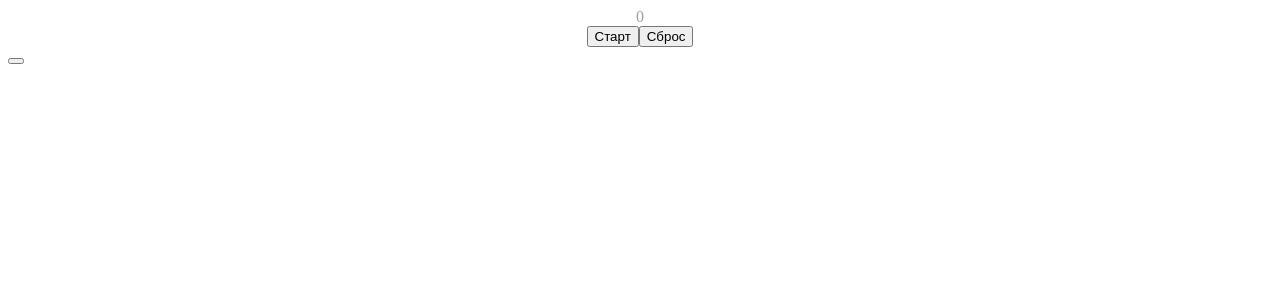
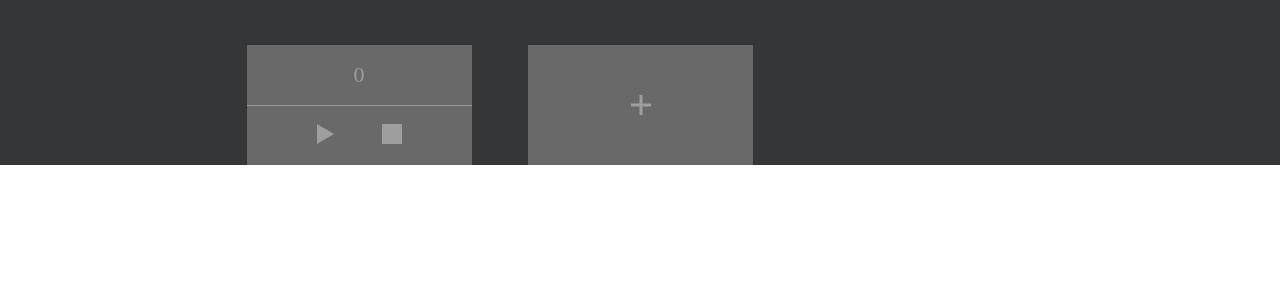
Before and after one commit to Paronim/stopwatch, a Vue app: page / in a window 1280 px wide. Shown: the top 300 px of the page. Built offline with nearby package versions, Linux system fonts and the light colour scheme.

Commit message:
Стили

```diff
--- a/src/App.vue
+++ b/src/App.vue
@@ -1,5 +1,7 @@
 <template>
-  <Stopwatch/>
+  <div class="wrapper-page">
+      <Stopwatch/>
+  </div>
 </template>
 
 <script setup>
@@ -8,5 +10,13 @@ import Stopwatch from './components/Stopwatch.vue'
 </script>
 
 <style lang="scss">
-
+  *{
+    box-sizing: border-box;
+    padding: 0;
+    margin: 0;
+    }
+  .wrapper-page{
+    background: #353638;
+    margin: 0 auto;
+  }
 </style>
--- a/src/components/Stopwatch.vue
+++ b/src/components/Stopwatch.vue
@@ -1,18 +1,19 @@
 <template>
   <div class="wrapper-stopwatch">
-    <div class="stopwatch-list" v-for="( stopwatch, index ) in stopwatches" :key="index">
-      <div class="stopwatch-element">
-        {{ stopwatch.output }}
+
+      <div class="stopwatch-element" v-for="( stopwatch, index ) in stopwatches" :key="index">
+        <p class="stopwatch-content">{{ stopwatch.output }}</p>
         <div class="stopwatch-button">
-          <button v-if="stopwatch.run" @click="start(index)">Старт</button>
-          <button v-else @click="pause(index)">Пауза</button>
-          <button @click="stop(index)">Сброс</button>
+          <button class="stopwatch-button-content" v-if="stopwatch.run" @click="start(index)"><img src="../assets/triangle.png" alt="start"></button>
+          <button class="stopwatch-button-content" v-else @click="pause(index)"><img src="../assets/Pause.png" alt="pause"></button>
+          <button class="stopwatch-button-content" @click="stop(index)"><img src="../assets/square.png" alt="square"></button>
         </div>
       </div>
+
+    <div @click="addNewStopwatch()" class="stopwatch-button-add">
+    <img src="../assets/plus.png" alt="plus">
     </div>
-    <div>
-      <button @click="addNewStopwatch()"></button>
-    </div>
+
   </div>
 </template>
 
@@ -88,10 +89,57 @@
 </script>
 
 <style lang="scss">
+  .wrapper-stopwatch{
+    display: flex;
+    justify-content: start;
+    max-width: 843px;
+    flex-wrap: wrap;
+    margin: 0 auto;
+  }
   .stopwatch-element{
     display: flex;
     flex-direction: column;
     align-items: center;
+    width: 225px;
+    height: 120px;
+    background: #696969;
+    margin: 45px 28px 0 28px;
+  }
+  .stopwatch-content{
     color: #9E9E9E;
+    font-weight: 400;
+    font-size: 22px;
+    height: 60px;
+    display: flex;
+    align-items: center;
+  }
+  .stopwatch-button{
+    border-top: 1px solid #9E9E9E;
+    width: 100%;
+    display: flex;
+    justify-content: center;
+    height: 60px;
+  }
+  .stopwatch-button-add{
+    height: 120px;
+    background: #69696900;
+    margin: 45px 28px 0 28px;
+    display: flex;
+    justify-content: flex-start;
+  }
+  .stopwatch-button-content{
+    border: none;
+    background: #69696900;
+    margin: 0 24px 0 24px;
+  }
+  @media screen and (max-width: 800px) {
+    .wrapper-stopwatch{
+    max-width: 562px;
+  }
+  }
+  @media screen and (max-width: 425px) {
+      .wrapper-stopwatch{
+      max-width: 281px;
+    }
   }
 </style>
```
Also changed, not shown: src/assets/Pause.png, src/assets/plus.png (added).
